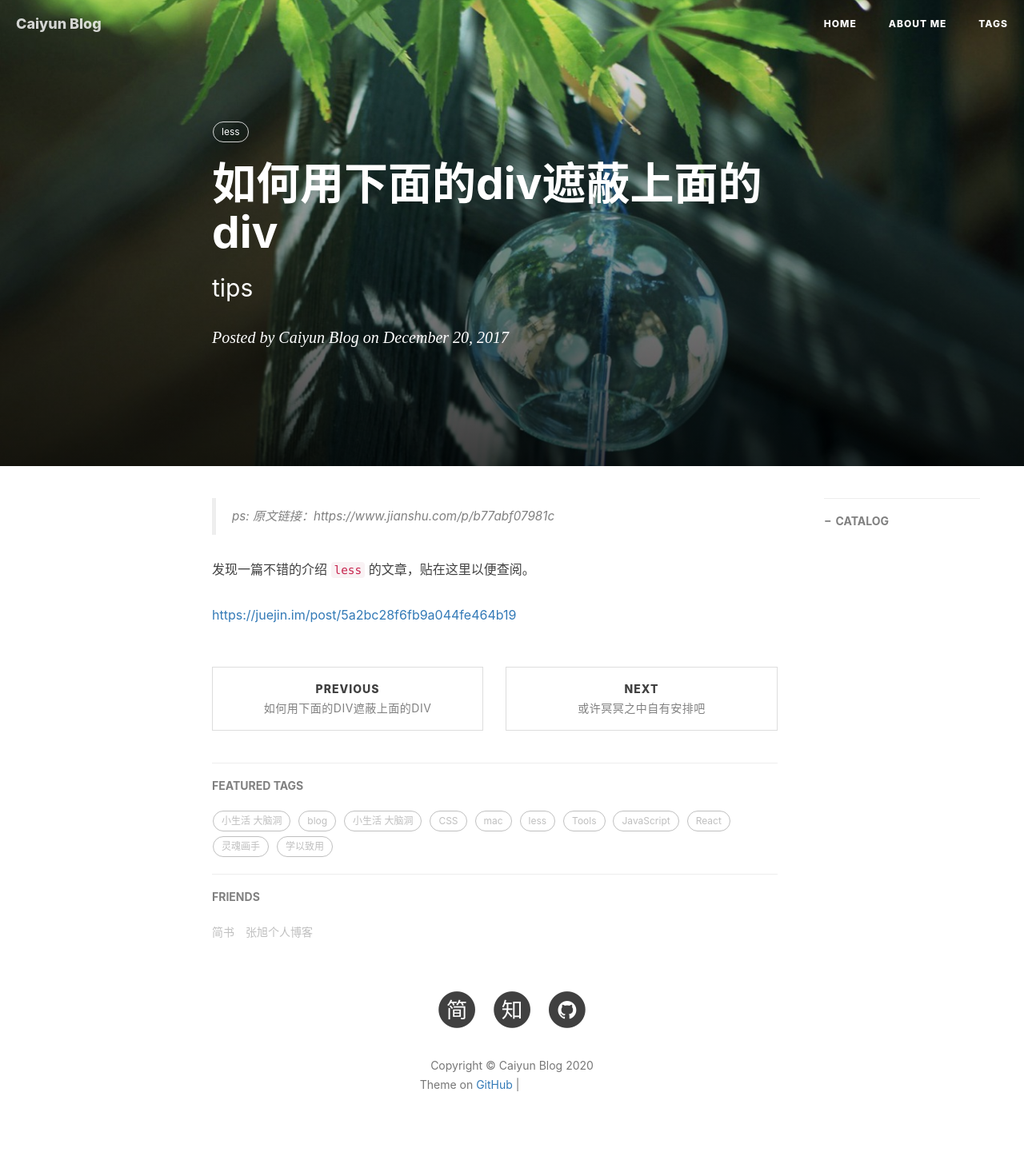
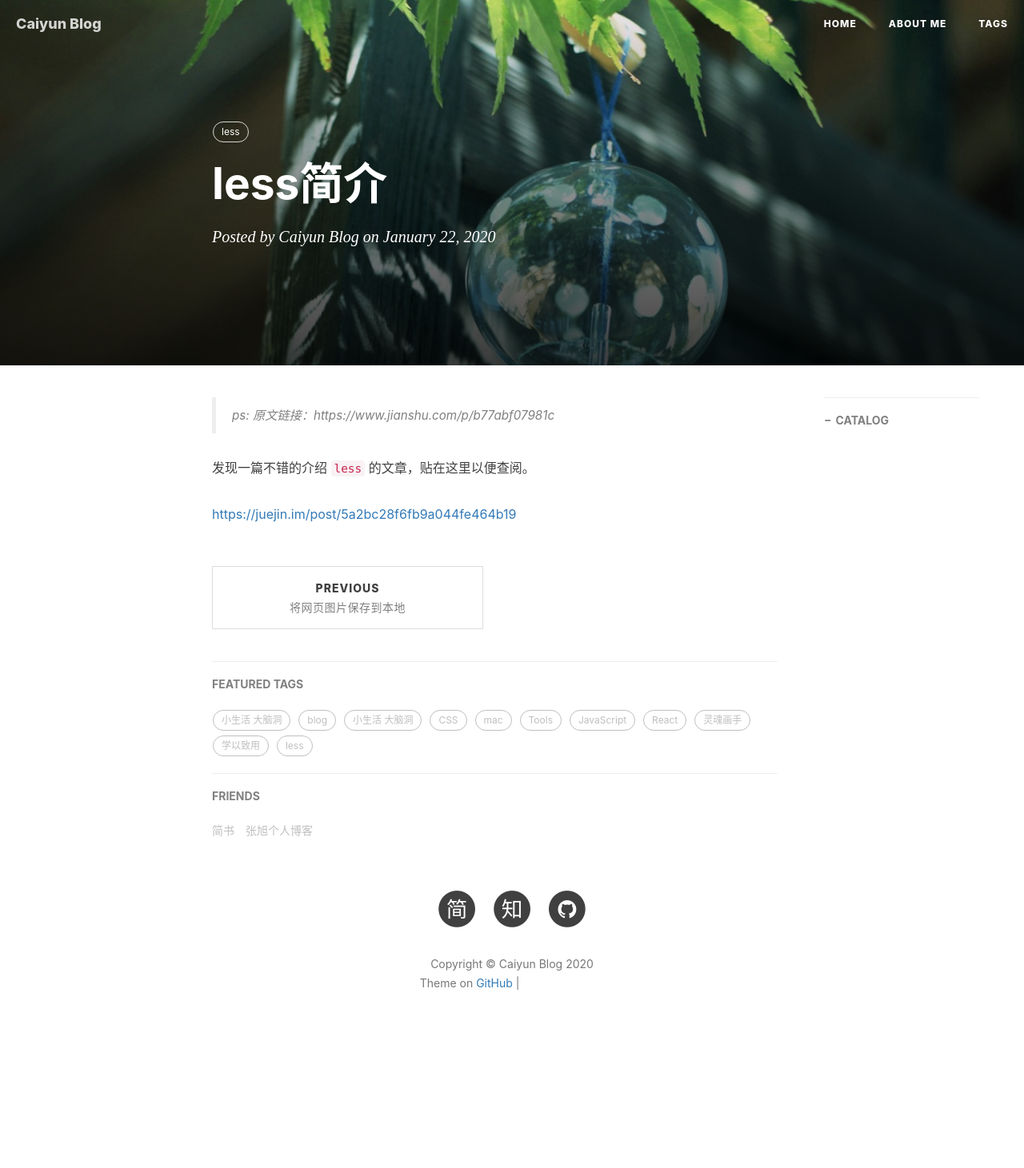
Before and after one commit to Agcaiyun/Agcaiyun.github.io, a Jekyll site: the page built from _posts/2020-01-22-less.md, in a window 1280 px wide. Shown: the whole page at 80% size. Built offline with Jekyll 4.4.1, drawn with Linux system fonts in a browser that asks for light colours; nearby versions of some CDN libraries; comment, search, counter and statistics services are not loaded; after the commit the page ends 1334 px from its top, so only the background shows below that; grey boxes are pictures that could not be loaded.

Commit message:
Update 2020-01-22-less.md
change title and data.

```diff
--- a/_posts/2020-01-22-less.md
+++ b/_posts/2020-01-22-less.md
@@ -1,8 +1,8 @@
 ---
 layout:           post
-title:            如何用下面的div遮蔽上面的div
-subtitle:         tips
-date:             2017-12-20
+title:            less简介
+subtitle:
+date:             2020-01-22
 anthor:           caiyun
 header-img:       img/17-12-20-header.jpg
 catalog:          true
```
